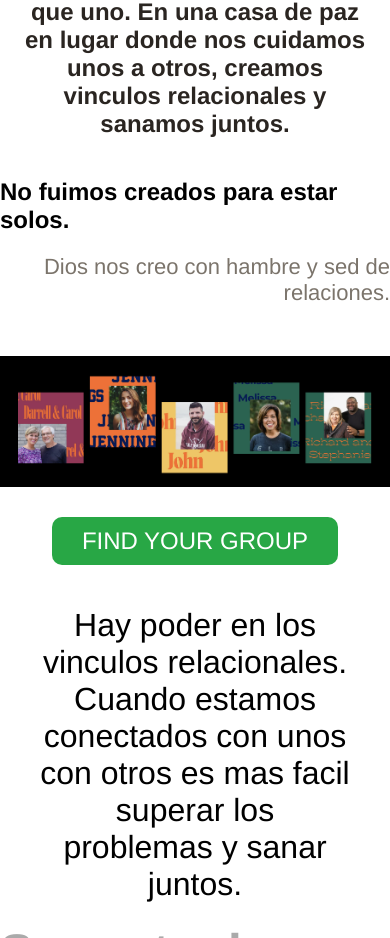
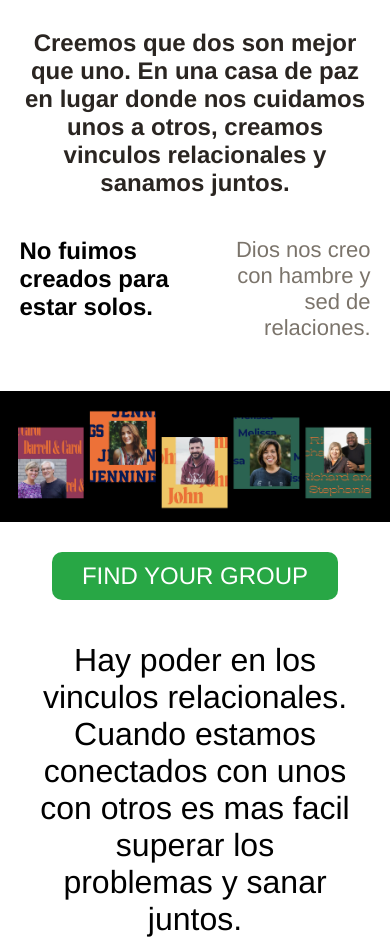
Before and after one commit to zoomerJon/AugilasCDP, a plain HTML site: page index.html in a window 390 px wide. Shown: the part 1449-2387 px from the top of the page. Drawn offline with Linux system fonts and the light colour scheme.

Commit message:
Layout Changes

```diff
--- a/style.css
+++ b/style.css
@@ -279,24 +279,25 @@ a {
   }
   .mid-subsection-headings {
     display: flex;
-    flex-direction: column;
+    justify-content: space-between;
+    /* flex-direction: column; */
   }
   .side-heading-right {
     font-size: 22px;
     font-weight: 550;
     margin-bottom: 20px;
-    margin-top: 0;
-    margin-right: 0;
-    width: 100%;
+    margin-top: 40px;
+    margin-right: 5vw;
+    width: 40vw;
   }
   .side-heading-left {
     color: black;
     font-size: 24px;
     margin-bottom: 20px;
-    margin-left: 0;
+    margin-left: 5vw;
     margin-right: 0;
     margin-top: 40px;
-    width: 100%;
+    width: 40vw;
   }
   .side-heading-right-large {
     font-size: 72px;
@@ -320,7 +321,7 @@ a {
   }
   .top-section img {
     margin-top: 40px;
-    width: 80vw;
+    width: 90vw;
   }
   .mid-subsection-img img {
     width: 100vw;
```
